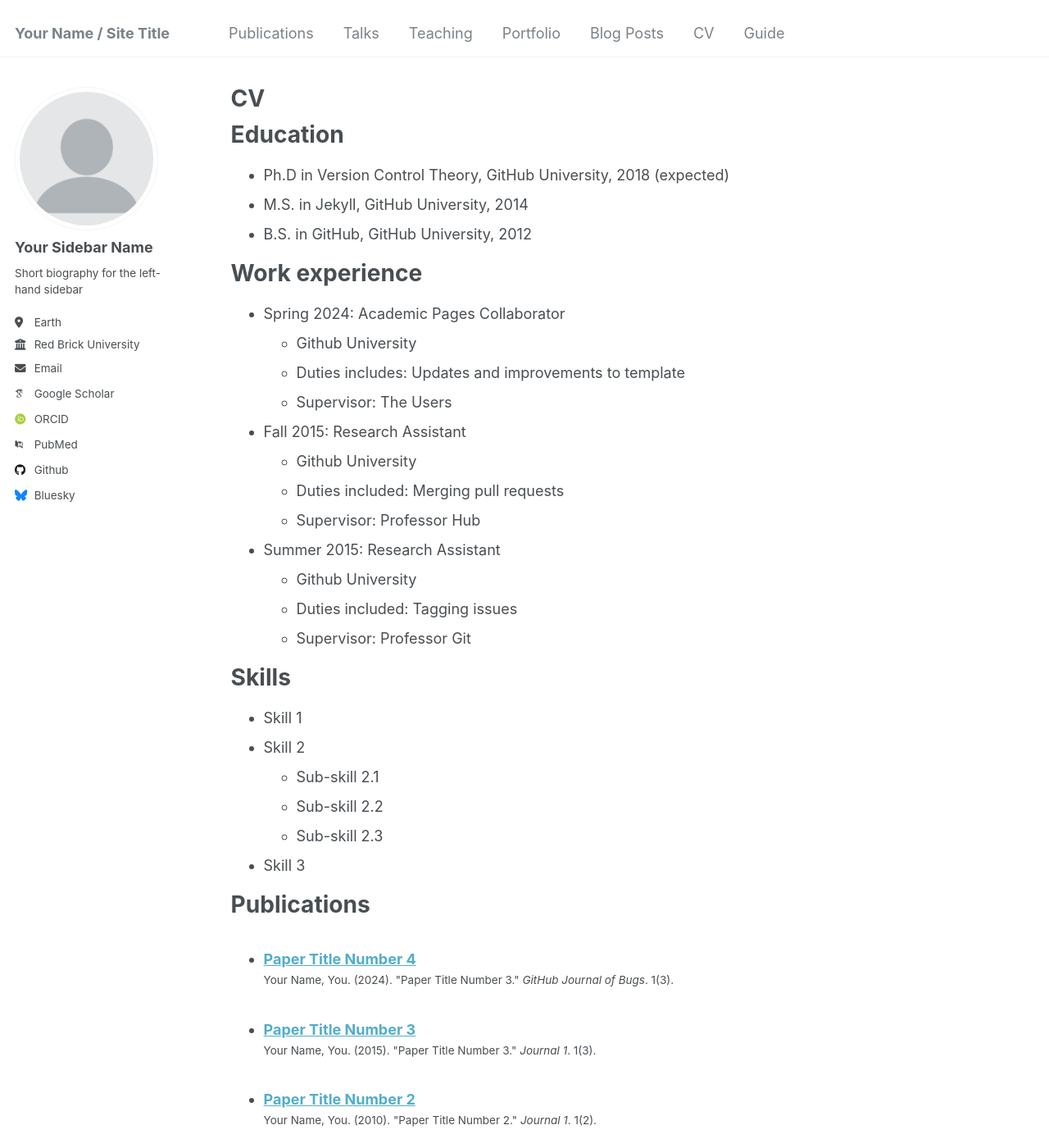
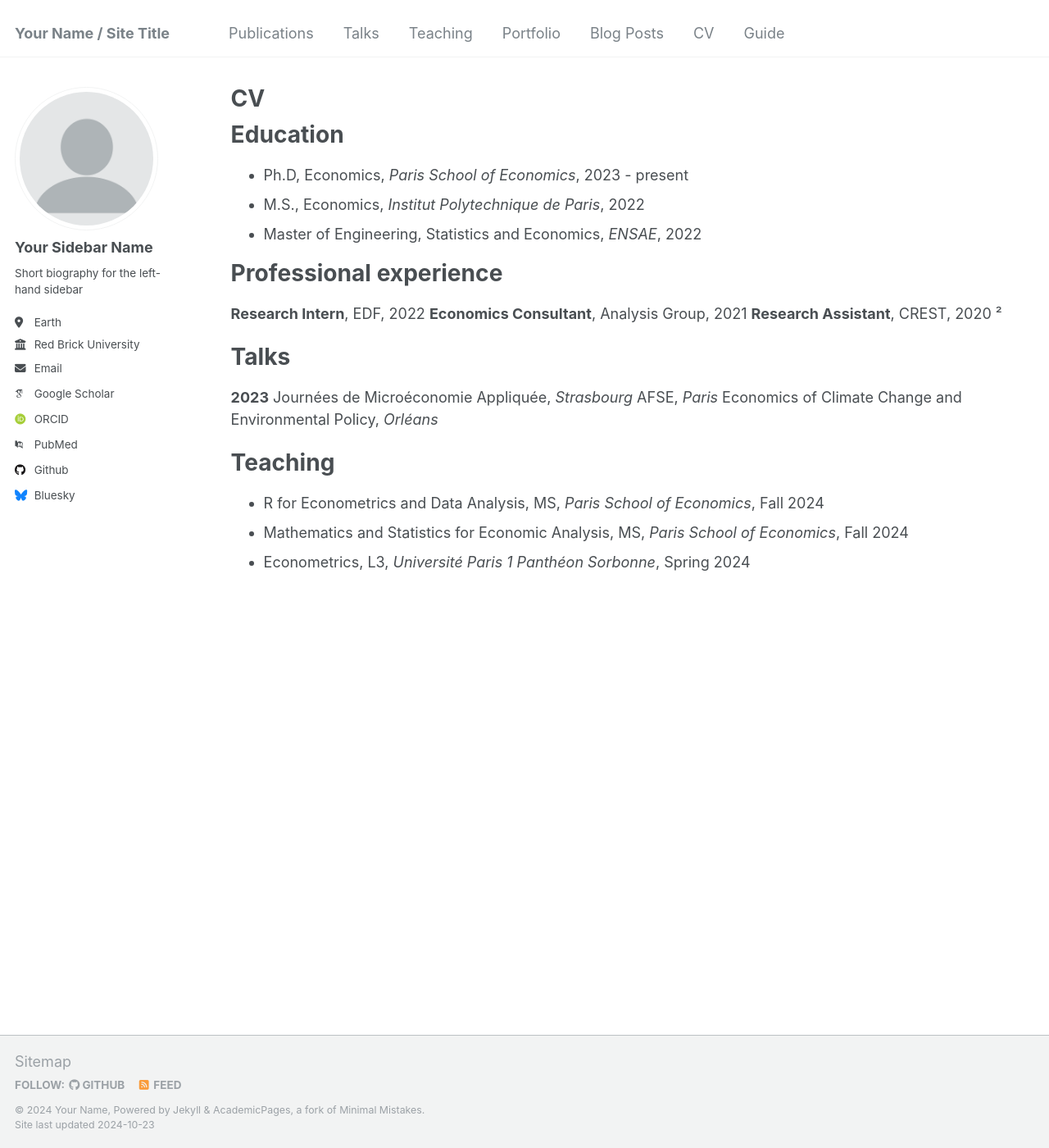
Before and after one commit to SamyZtn/samyzitouni.github.io, a Jekyll site: the page built from _pages/cv.md, in a window 1280 px wide and 1400 px high. Shown: the whole window at 82% size. Built offline with Jekyll 4.4.1, drawn with Linux system fonts in a browser that asks for light colours; some web fonts are replaced; some of the changed text lies outside the part shown.

Commit message:
Update cv.md

```diff
--- a/_pages/cv.md
+++ b/_pages/cv.md
@@ -11,54 +11,28 @@ redirect_from:
 
 Education
 ======
-* Ph.D in Version Control Theory, GitHub University, 2018 (expected)
-* M.S. in Jekyll, GitHub University, 2014
-* B.S. in GitHub, GitHub University, 2012
+* Ph.D, Economics, _Paris School of Economics_, 2023 - present
+* M.S., Economics, _Institut Polytechnique de Paris_, 2022
+* Master of Engineering, Statistics and Economics, _ENSAE_, 2022
 
-Work experience
+Professional experience
 ======
-* Spring 2024: Academic Pages Collaborator
-  * Github University
-  * Duties includes: Updates and improvements to template
-  * Supervisor: The Users
+**Research Intern**, EDF, 2022
+**Economics Consultant**, Analysis Group, 2021
+**Research Assistant**, CREST, 2020  ²
 
-* Fall 2015: Research Assistant
-  * Github University
-  * Duties included: Merging pull requests
-  * Supervisor: Professor Hub
 
-* Summer 2015: Research Assistant
-  * Github University
-  * Duties included: Tagging issues
-  * Supervisor: Professor Git
-
-Skills
-======
-* Skill 1
-* Skill 2
-  * Sub-skill 2.1
-  * Sub-skill 2.2
-  * Sub-skill 2.3
-* Skill 3
-
-Publications
-======
-  <ul>{% for post in site.publications reversed %}
-    {% include archive-single-cv.html %}
-  {% endfor %}</ul>
 
 Talks
 ======
-  <ul>{% for post in site.talks reversed %}
-    {% include archive-single-talk-cv.html  %}
-  {% endfor %}</ul>
+**2023**
+Journées de Microéconomie Appliquée, _Strasbourg_
+AFSE, _Paris_
+Economics of Climate Change and Environmental Policy, _Orléans_
+
 
 Teaching
 ======
-  <ul>{% for post in site.teaching reversed %}
-    {% include archive-single-cv.html %}
-  {% endfor %}</ul>
-
-Service and leadership
-======
-* Currently signed in to 43 different slack teams
+* R for Econometrics and Data Analysis, MS, _Paris School of Economics_, Fall 2024
+* Mathematics and Statistics for Economic Analysis, MS, _Paris School of Economics_, Fall 2024
+* Econometrics, L3, _Université Paris 1 Panthéon Sorbonne_, Spring 2024
```
